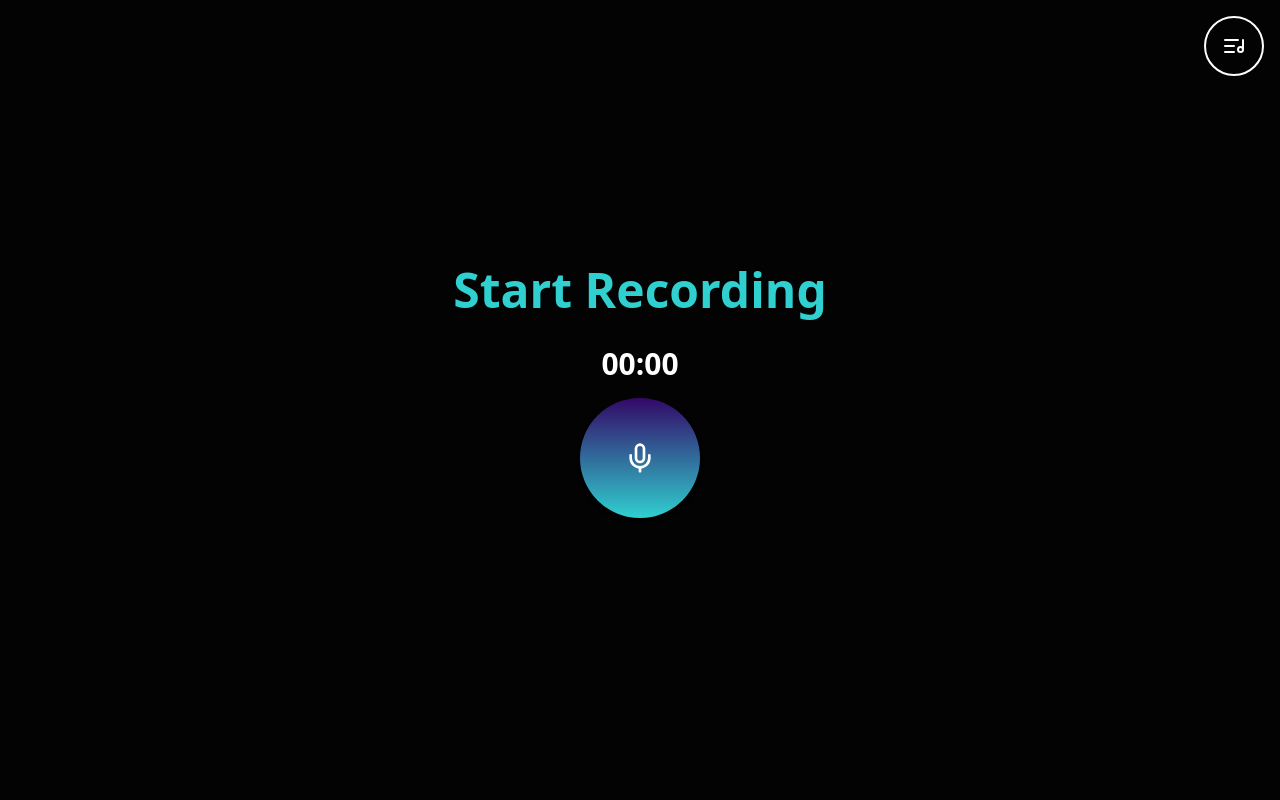
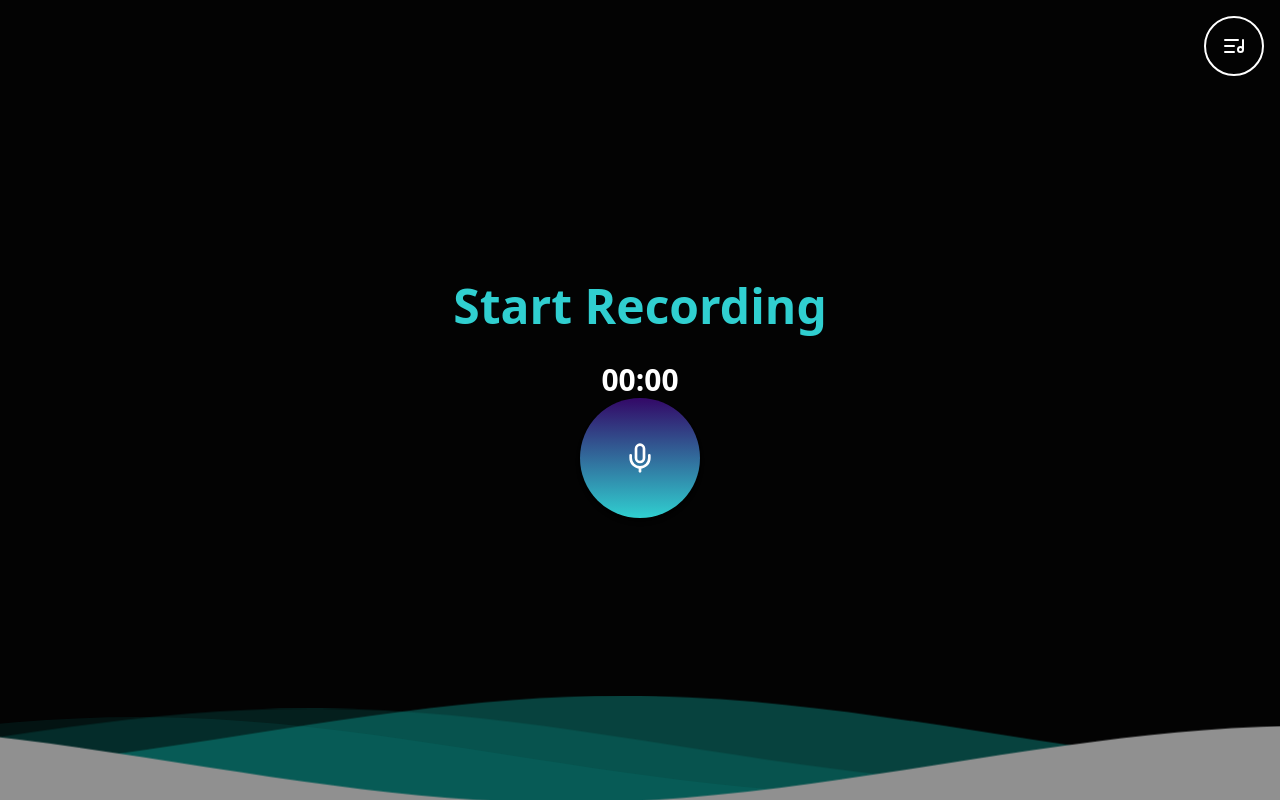
Before and after one commit to Kalpak43/audio-recorder, a React (Vite) app: page / in a window 1280 px wide. Built offline with nearby package versions, Linux system fonts and the light colour scheme.

Commit message:
minor changes

```diff
--- a/src/App.css
+++ b/src/App.css
@@ -57,3 +57,49 @@ input[type="range"]::-moz-range-thumb {
 input[type="range"]:hover::-moz-range-thumb {
   opacity: 1;
 }
+
+.onde {
+  position: relative;
+  width: 100%;
+  height: 15vh;
+  margin-bottom: -7px; /*Fix for safari gap*/
+  min-height: 100px;
+  max-height: 150px;
+}
+
+/* Animation */
+
+.parallaxonde > use {
+  animation: move-forever 25s cubic-bezier(0.55, 0.5, 0.45, 0.5) infinite;
+}
+.parallaxonde > use:nth-child(1) {
+  animation-delay: -2s;
+  animation-duration: 7s;
+}
+.parallaxonde > use:nth-child(2) {
+  animation-delay: -3s;
+  animation-duration: 10s;
+}
+.parallaxonde > use:nth-child(3) {
+  animation-delay: -4s;
+  animation-duration: 13s;
+}
+.parallaxonde > use:nth-child(4) {
+  animation-delay: -5s;
+  animation-duration: 20s;
+}
+@keyframes move-forever {
+  0% {
+    transform: translate3d(-90px, 0, 0);
+  }
+  100% {
+    transform: translate3d(85px, 0, 0);
+  }
+}
+/*Shrinking for mobile*/
+@media (max-width: 768px) {
+  .onde {
+    height: 40px;
+    min-height: 40px;
+  }
+}
--- a/src/App.tsx
+++ b/src/App.tsx
@@ -2,13 +2,15 @@ import "./App.css";
 import MessagePanel from "./components/MessagePanel";
 import RecorderComponent from "./components/RecorderComponent";
 import RecordingsList from "./components/RecordingsList";
+import WaveBackground from "./components/WaveBackground";
 
 function App() {
   return (
-    <main className="bg-[#030303] text-white text-center space-y-4 flex items-center justify-center py-8 px-8 md:px-20 h-[100dvh]">
+    <main className="bg-[#030303] text-white text-center flex items-center justify-center py-8 px-8 md:px-20 h-[100dvh]">
       <RecorderComponent />
       <RecordingsList />
       <MessagePanel />
+      <WaveBackground />
     </main>
   );
 }
--- a/src/components/RecorderComponent.tsx
+++ b/src/components/RecorderComponent.tsx
@@ -5,6 +5,7 @@ import { useAppDispatch } from "../app/hook";
 import { addRecording } from "../features/recording/recordingThunk";
 import AudioPlayer from "./AudioPlayer";
 import { useMessenger } from "../useMessenger";
+import { motion, AnimatePresence } from "motion/react";
 
 function RecorderComponent() {
   const dispatch = useAppDispatch();
@@ -77,6 +78,13 @@ function RecorderComponent() {
   return (
     <div className="space-y-4 ">
       {recordedBlob ? (
+        <AnimatePresence mode="wait">
+          <motion.div
+            key="recorded"
+            initial={{ opacity: 0 }}
+            animate={{ opacity: 1 }}
+            exit={{ opacity: 0 }}
+          >
             <AudioPlayer
               recording={{
                 id: -12,
@@ -90,8 +98,16 @@ function RecorderComponent() {
               handleSave={handleSave}
               handleDiscard={handleDiscard}
             />
+          </motion.div>
+        </AnimatePresence>
       ) : (
-        <>
+        <AnimatePresence>
+          <motion.div
+            key="recording"
+            initial={{ opacity: 0 }}
+            animate={{ opacity: 1 }}
+            exit={{ opacity: 0 }}
+          >
             {!hide && (
               <h1 className="text-5xl font-bold mb-8 text-[#30cfd0]">
                 Start Recording
@@ -120,7 +136,8 @@ function RecorderComponent() {
                 className="inset-0 h-full w-full mb-4 mx-auto absolute"
               />
             </AudioRecorder>
-        </>
+          </motion.div>
+        </AnimatePresence>
       )}
     </div>
   );
--- a/src/components/RecordingsList.tsx
+++ b/src/components/RecordingsList.tsx
@@ -20,17 +20,18 @@ function RecordingsList() {
   return (
     <>
       <button
-        className="cursor-pointer fixed top-0 right-0 m-4 border-2 rounded-full p-4 hover:bg-white hover:text-black"
+        className="cursor-pointer z-50 fixed top-0 right-0 m-4 border-2 rounded-full p-4 hover:bg-white hover:text-black"
         onClick={() => setOpenList(true)}
       >
         <ListMusic />
       </button>
+      <div className="bg-[#00000080]"></div>
       <div
-        className={`bg-black shadow-white space-y-2 fixed border-l border-blue-200 inset-y-0 py-4 px-4 w-fit right-0 overflow-y-auto transition-all duration-500 ${
+        className={`bg-black z-50 shadow-white space-y-2 fixed border-l border-blue-200 inset-y-0 py-4 px-4 w-fit right-0 overflow-y-auto transition-all duration-500 ${
           openList ? "translate-x-0" : "translate-x-[150%]"
         }`}
       >
-        <div className="flex justify-between items-center mb-4">
+        <div className="flex justify-between gap-8 items-center mb-4">
           <p className="text-xl font-[600]">Your Recordings</p>
           <button
             className="cursor-pointer border-2 rounded-full p-2 hover:bg-white hover:text-black"
@@ -39,13 +40,15 @@ function RecordingsList() {
             <X />
           </button>
         </div>
-        {recordings.map((recording) => (
+        {recordings.length > 0 ? recordings.map((recording) => (
           <AudioPlayer
             editable={false}
             key={recording.id}
             recording={recording}
           />
-        ))}
+        )) :
+          <div className="h-[500px] flex items-center justify-center">No Recordings Found</div>
+        }
       </div>
     </>
   );
--- /dev/null
+++ b/src/components/WaveBackground.tsx
@@ -0,0 +1,31 @@
+import React from "react";
+
+function WaveBackground() {
+  return (
+    <div className="ondebox fixed  inset-x-0 bottom-0">
+      <svg
+        className="onde"
+        xmlns="http://www.w3.org/2000/svg"
+        xmlnsXlink="http://www.w3.org/1999/xlink"
+        viewBox="0 24 150 28"
+        preserveAspectRatio="none"
+        shape-rendering="auto"
+      >
+        <defs>
+          <path
+            id="onda"
+            d="M-160 44c30 0 58-18 88-18s 58 18 88 18 58-18 88-18 58 18 88 18 v44h-352Z"
+          />
+        </defs>
+        <g className="parallaxonde">
+          <use xlinkHref="#onda" x="48" y="0" fill="rgba(17, 170, 160, 0.38)" />
+          <use xlinkHref="#onda" x="48" y="3" fill="rgba(17, 170, 160, 0.17)" />
+          <use xlinkHref="#onda" x="48" y="5" fill="rgba(17,170,159,0.1)" />
+          <use xlinkHref="#onda" x="48" y="7" fill="rgb(144, 144, 144)" />
+        </g>
+      </svg>
+    </div>
+  );
+}
+
+export default WaveBackground;
```
Lines whose indentation alone changed are shown as unchanged.
